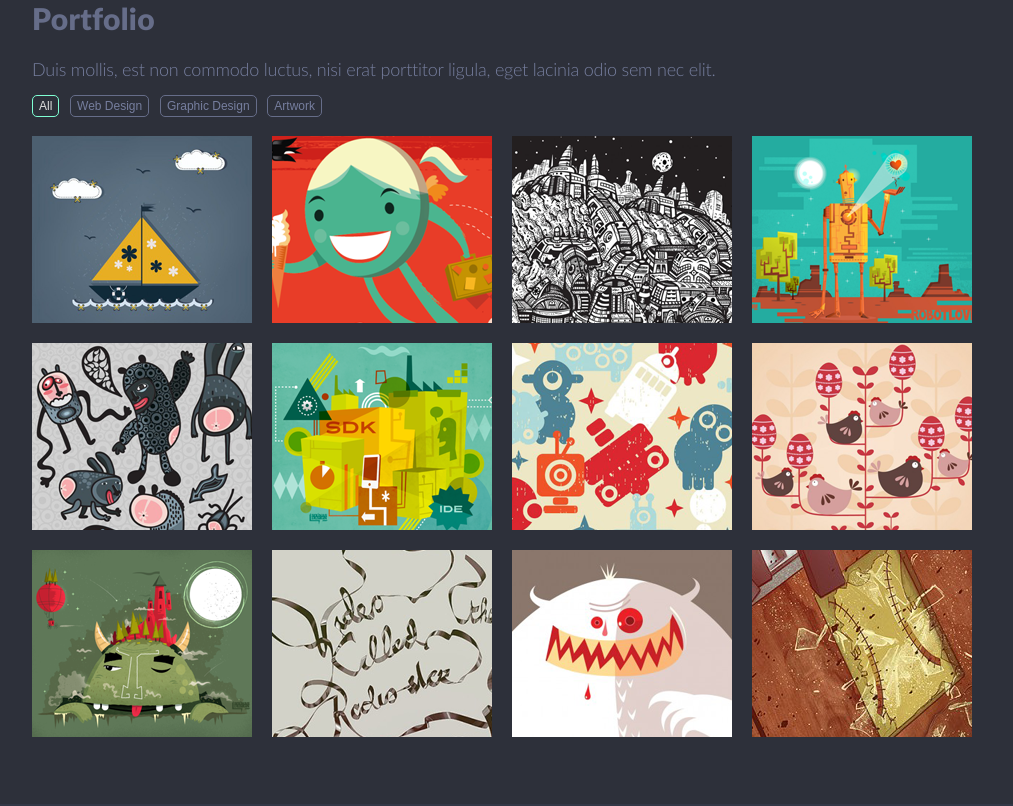
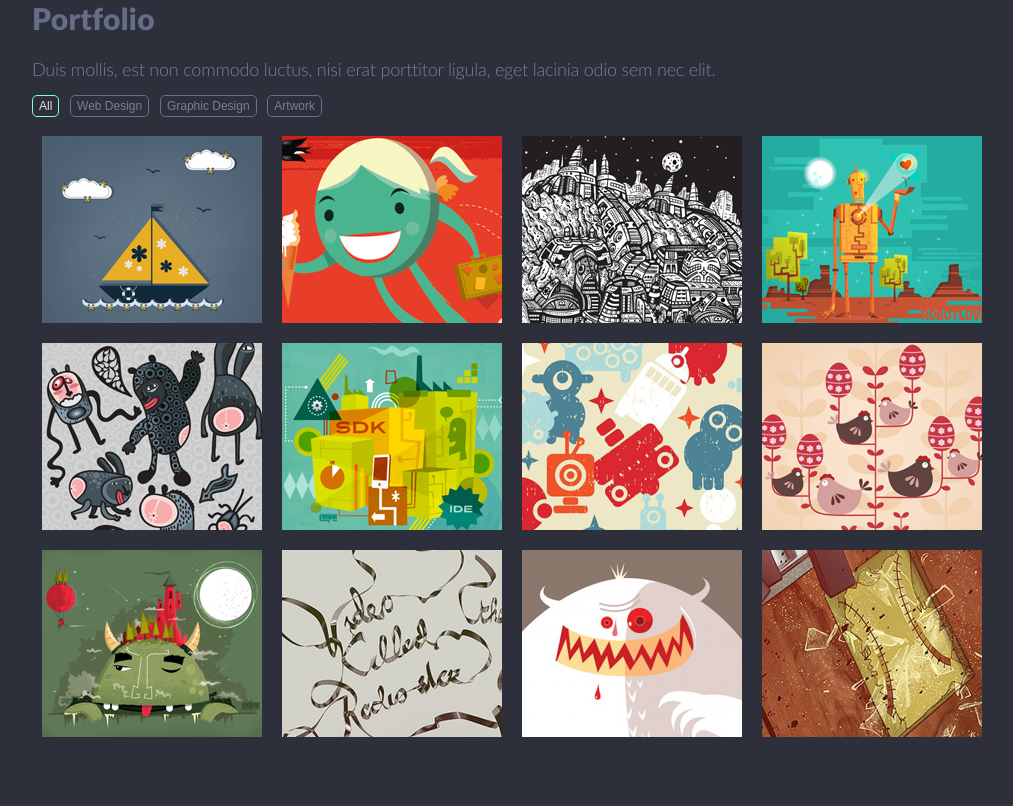
Before and after one commit to BoL4oNoK/singolo, a plain HTML site: page index.html in a window 1280 px wide. Shown: the part 1254-2060 px from the top of the page, without its empty margins (138-1151 px from the left). Drawn offline with Linux system fonts and the light colour scheme.

Commit message:
upload updated files

```diff
--- a/index.html
+++ b/index.html
@@ -95,19 +95,19 @@
                             </ul>
                         </div>
                         <div class="portfolio-container" id="portfolio-list">
-                            <div class="portfolio-items"><img class="portfolio-image" src="./assets/img/Image_1.png" alt="portfolio-image" width="220" height="187"></div>
-                            <div class="portfolio-items"><img class="portfolio-image" src="./assets/img/Image_2.png" alt="portfolio-image" width="220" height="187"></div>
-                            <div class="portfolio-items"><img class="portfolio-image" src="./assets/img/Image_3.png" alt="portfolio-image" width="220" height="187"></div>
-                            <div class="portfolio-items"><img class="portfolio-image" src="./assets/img/Image_4.png" alt="portfolio-image" width="220" height="187"></div>
-                            <div class="portfolio-items"><img class="portfolio-image" src="./assets/img/Image_5.png" alt="portfolio-image" width="220" height="187"></div>
-                            <div class="portfolio-items"><img class="portfolio-image" src="./assets/img/Image_6.png" alt="portfolio-image" width="220" height="187"></div>
-                            <div class="portfolio-items"><img class="portfolio-image" src="./assets/img/Image_7.png" alt="portfolio-image" width="220" height="187"></div>
-                            <div class="portfolio-items"><img class="portfolio-image" src="./assets/img/Image_8.png" alt="portfolio-image" width="220" height="187"></div>
-                            <div class="portfolio-items"><img class="portfolio-image" src="./assets/img/Image_9.png" alt="portfolio-image" width="220" height="187"></div>
-                            <div class="portfolio-items"><img class="portfolio-image" src="./assets/img/Image_10.png" alt="portfolio-image" width="220" height="187"></div>
-                            <div class="portfolio-items"><img class="portfolio-image" src="./assets/img/Image_11.png" alt="portfolio-image" width="220" height="187"></div>
-                            <div class="portfolio-items"><img class="portfolio-image" src="./assets/img/Image_12.png" alt="portfolio-image" width="220" height="187"></div>
-                        </div>
+                            <img class="portfolio-image" src="./assets/img/Image_1.png" alt="portfolio-image" width="220" height="187">
+                            <img class="portfolio-image" src="./assets/img/Image_2.png" alt="portfolio-image" width="220" height="187">
+                            <img class="portfolio-image" src="./assets/img/Image_3.png" alt="portfolio-image" width="220" height="187">
+                            <img class="portfolio-image" src="./assets/img/Image_4.png" alt="portfolio-image" width="220" height="187">
+                            <img class="portfolio-image" src="./assets/img/Image_5.png" alt="portfolio-image" width="220" height="187">
+                            <img class="portfolio-image" src="./assets/img/Image_6.png" alt="portfolio-image" width="220" height="187">
+                            <img class="portfolio-image" src="./assets/img/Image_7.png" alt="portfolio-image" width="220" height="187">
+                            <img class="portfolio-image" src="./assets/img/Image_8.png" alt="portfolio-image" width="220" height="187">
+                            <img class="portfolio-image" src="./assets/img/Image_9.png" alt="portfolio-image" width="220" height="187">
+                            <img class="portfolio-image" src="./assets/img/Image_10.png" alt="portfolio-image" width="220" height="187">
+                            <img class="portfolio-image" src="./assets/img/Image_11.png" alt="portfolio-image" width="220" height="187">
+                            <img class="portfolio-image" src="./assets/img/Image_12.png" alt="portfolio-image" width="220" height="187">
+                        </>
                     </div>
                 </div>
             </section>
--- a/index.js
+++ b/index.js
@@ -112,7 +112,7 @@ function buttonhandler(event) {
             el.classList.remove('button_active');
         });
 
-        const portfolioList = PORTFOLIO.querySelectorAll('div');
+        const portfolioList = PORTFOLIO.querySelectorAll('img');
         PORTFOLIO.insertAdjacentElement('afterbegin', portfolioList[portfolioList.length - 1]);
         PORTFOLIO.querySelectorAll('img').forEach(el => {
             el.classList.remove('portfolio-selected');
--- a/style.css
+++ b/style.css
@@ -464,14 +464,24 @@ body {
     display: grid;
     max-height: 612px;
     overflow: hidden;
-    margin-top: 19px;
-    margin-bottom: 36px;
+    margin-top: 9px;
+    margin-bottom: 46px;
     grid-template-columns: repeat(4, 240px);
     grid-template-rows: repeat(3, 207px);
 }
 
 .portfolio-items {
     overflow: hidden;
+    display: flex;
+}
+
+.portfolio-container > img {
+    align-self: center;
+    justify-self: center;
+}
+
+.portfolio-items > img {
+    margin: auto;
 }
 
 .portfolio-selected {
```
